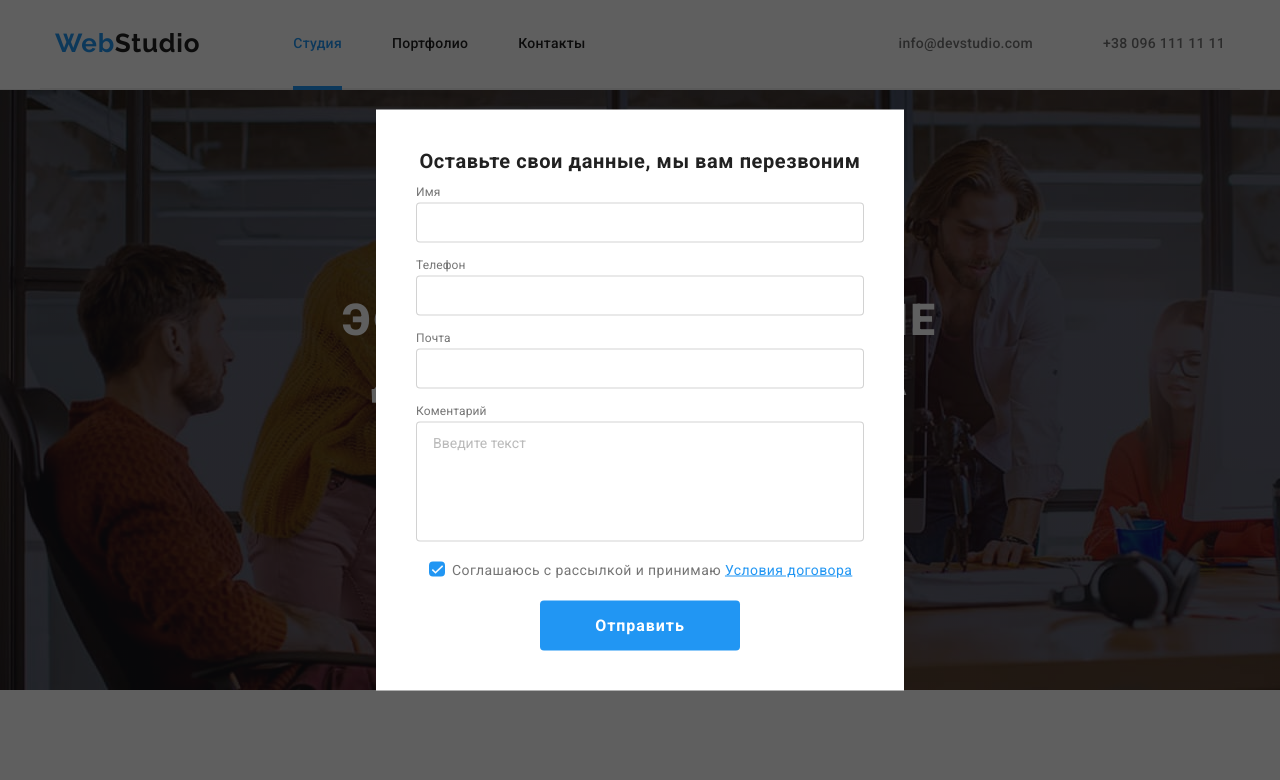
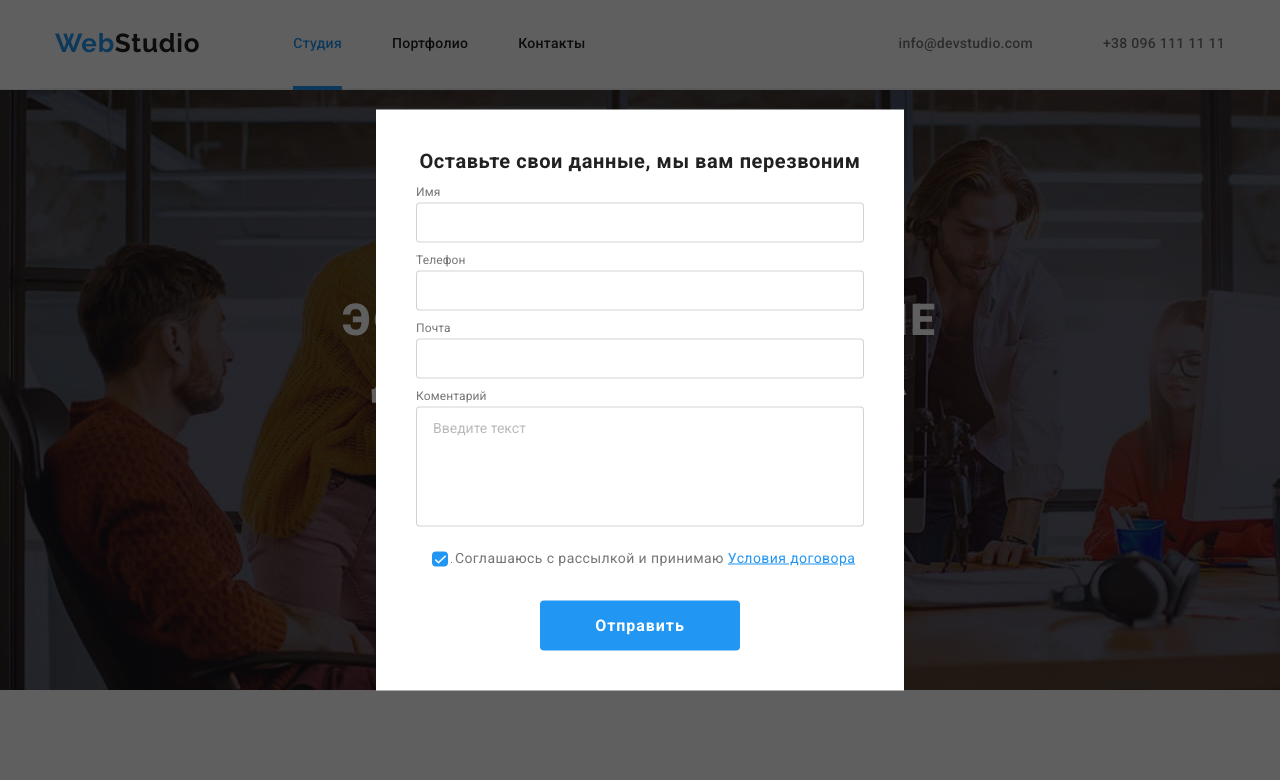
Before and after one commit to ammolder/goit-markup-hw-06, a plain HTML site: page index.html in a window 1280 px wide. Both pictures are taken after a click on the button "Заказать услугу". Shown: the top 780 px of the page. Drawn offline with nearby package versions, Linux system fonts and the light colour scheme.

Commit message:
Доработка

```diff
--- a/css/style.css
+++ b/css/style.css
@@ -836,7 +836,7 @@ h2 {
   display: block;
   width: 448px;
   height: 58px;
-  margin-bottom: 15px;
+  margin-bottom: 10px;
 }
 .form-text {
   position: absolute;
@@ -905,9 +905,9 @@ h2 {
   display: block;
   padding-left: 22px;
   margin-left: 14px;
+  line-height: 1.71;
 }
 .checkbox-input {
-  position: absolute;
   width: 1px;
   height: 1px;
   margin: -1px;
@@ -920,6 +920,7 @@ h2 {
   position: absolute;
   width: 16px;
   height: 15px;
+  margin: 4.5px;
   margin-left: -23px;
   border: 2px solid var(--title-text-color);
   border-radius: 4px;
```
